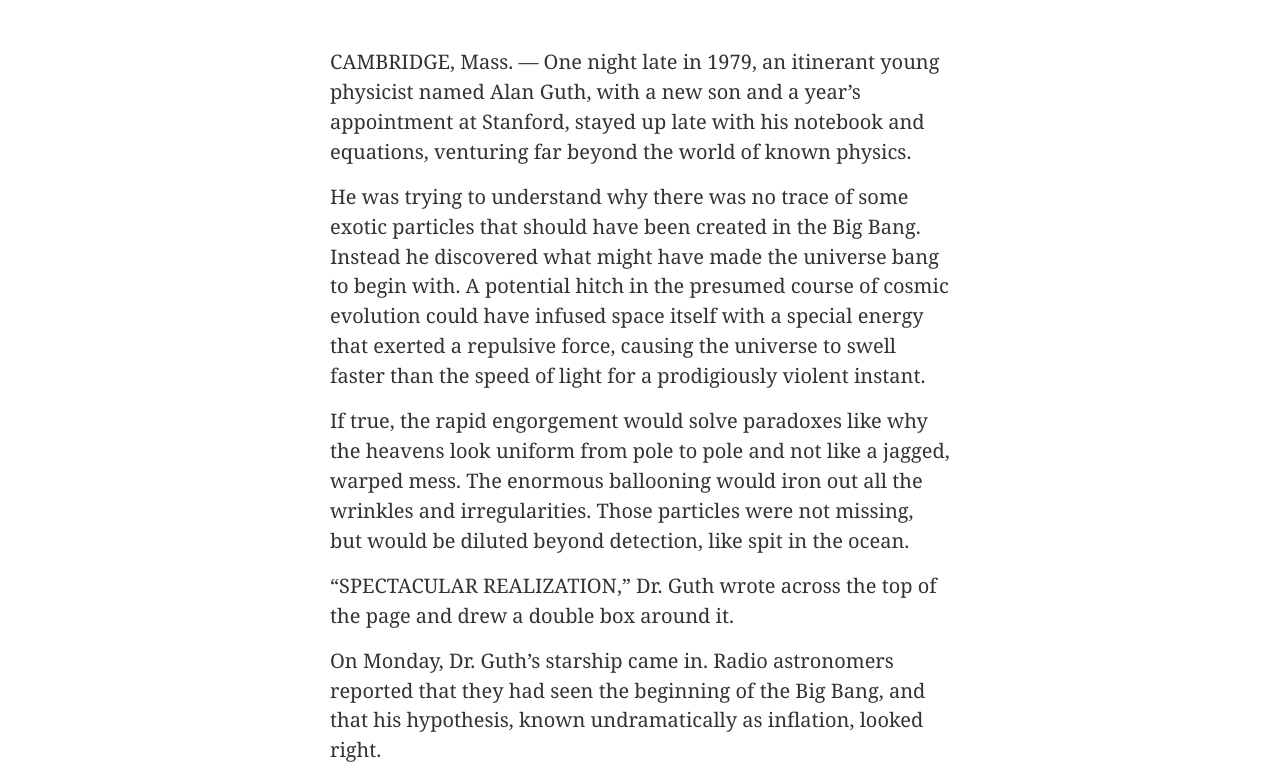
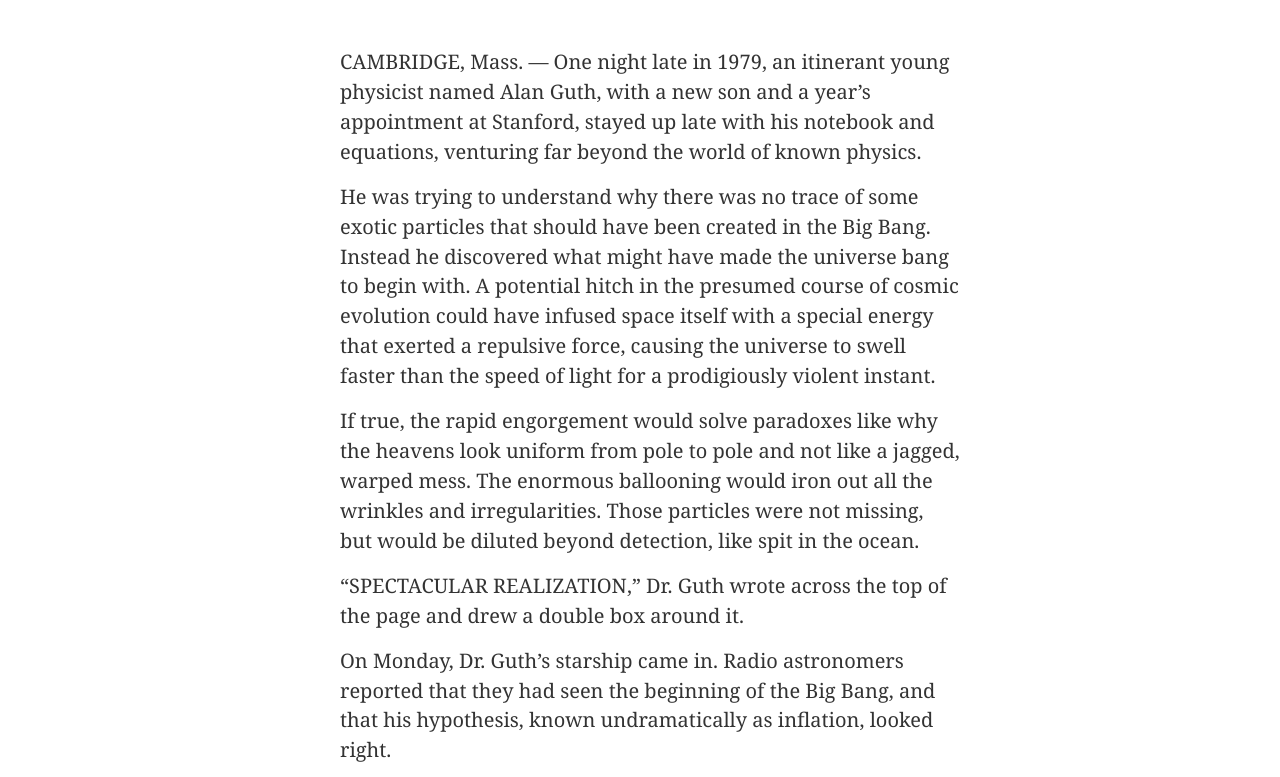
Before and after one commit to Jhdezj/MC-project3, a plain HTML site: page index.html in a window 1280 px wide. Shown: the part 345-1122 px from the top of the page. Drawn offline with Linux system fonts and the light colour scheme.

Commit message:
add max and min width values

```diff
--- a/assets/style.css
+++ b/assets/style.css
@@ -1,6 +1,5 @@
 
 /* general */
-
 
 
 @font-face {
@@ -14,7 +13,8 @@
 
 html{
 	font-family: georgia, serif;
-
+	min-width: 1300px;
+	max-width: 1500px;
 }
 
 h1{
```
Also changed, not shown: index.html (+2 -2 lines).
